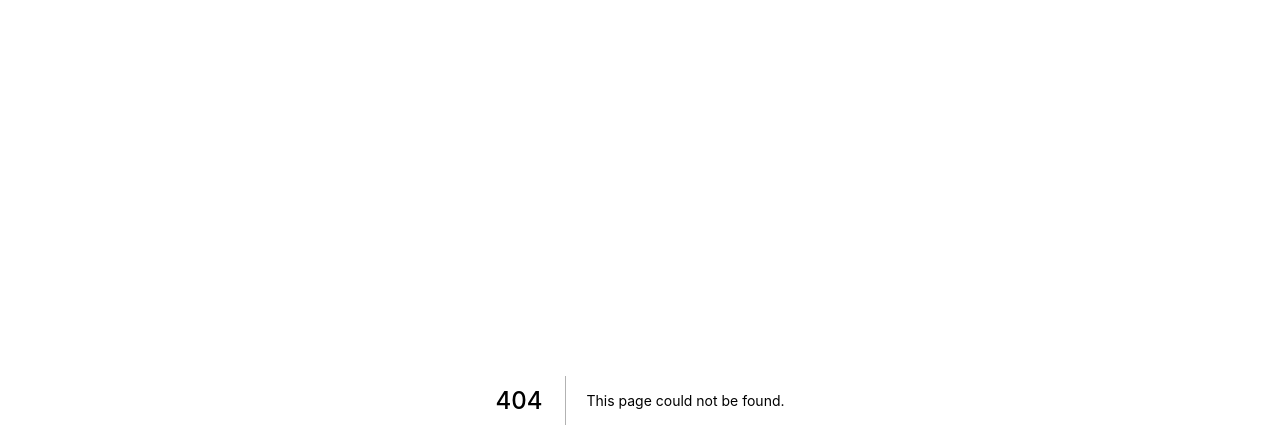
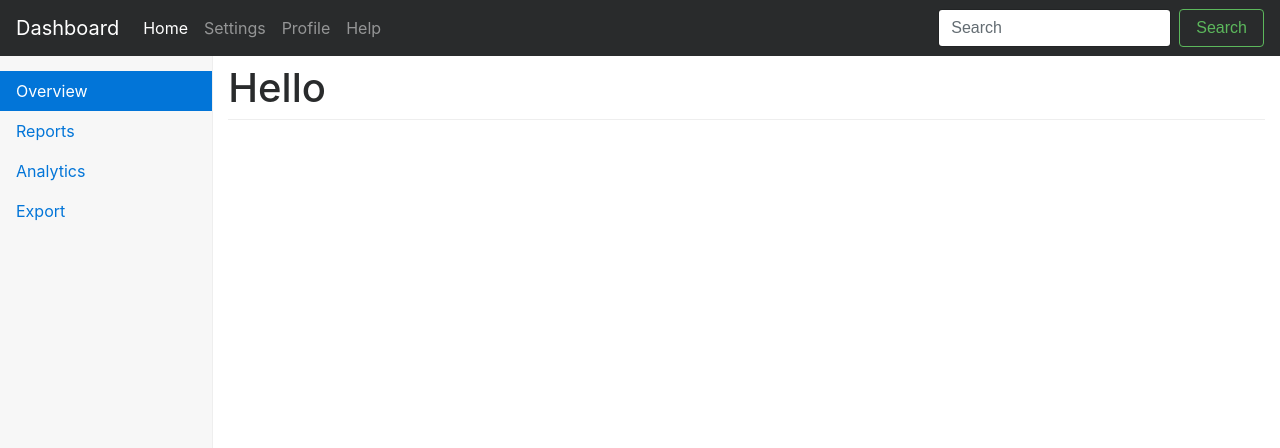
Before and after one commit to vpast/test-page-try, a Next.js app: page /examples/test in a window 1280 px wide. Before the commit this address had no page. Shown: the top 448 px of the page. Built offline with nearby package versions, Linux system fonts and the light colour scheme.

Commit message:
Layout fix and new examples add

```diff
--- a/components/Body.js
+++ b/components/Body.js
@@ -1,9 +1,7 @@
-import CardsWrap from "./CardsWrap"
-
-const Body = () => {
+const Body = (props) => {
   return (
     <div className="bodyPosition">
-      <CardsWrap />
+      {props.children}
     </div>
   )
 }
--- a/components/Layout.js
+++ b/components/Layout.js
@@ -3,7 +3,7 @@ import Header from "./Header"
 import Footer from "./Footer"
 import Body from "./Body"
 
-const Layout = ()=>{
+const Layout = (props)=>{
   return (
     <div className="container">
       <Head>
@@ -12,7 +12,9 @@ const Layout = ()=>{
         <title>Test Page</title>
       </Head>
       <Header />
-      <Body />
+      <Body>
+        {props.children}
+      </Body>
       <Footer />
     </div>
   )
--- /dev/null
+++ b/components/examples/DashboardLayout.js
@@ -0,0 +1,98 @@
+import Head from 'next/head'
+
+const DashboardLayout = (props) => {
+  return (
+    <div>
+      <Head>
+        <link rel="stylesheet" href="https://maxcdn.bootstrapcdn.com/bootstrap/4.0.0-alpha.6/css/bootstrap.min.css" integrity="sha384-rwoIResjU2yc3z8GV/NPeZWAv56rSmLldC3R/AZzGRnGxQQKnKkoFVhFQhNUwEyJ" crossorigin="anonymous" />
+        <link rel="stylesheet" href="/css/dashboard.css" />
+        <title>Dashboard Page</title>
+      </Head>
+      <nav className="navbar navbar-toggleable-md navbar-inverse fixed-top bg-inverse">
+        <button
+          className="navbar-toggler navbar-toggler-right hidden-lg-up"
+          type="button"
+          data-toggle="collapse"
+          data-target="#navbarsExampleDefault"
+          aria-controls="navbarsExampleDefault"
+          aria-expanded="false"
+          aria-label="Toggle navigation"
+        >
+          <span className="navbar-toggler-icon" />
+        </button>
+        <a className="navbar-brand" href="#">
+          Dashboard
+        </a>
+        <div className="collapse navbar-collapse" id="navbarsExampleDefault">
+          <ul className="navbar-nav mr-auto">
+            <li className="nav-item active">
+              <a className="nav-link" href="#">
+                Home <span className="sr-only">(current)</span>
+              </a>
+            </li>
+            <li className="nav-item">
+              <a className="nav-link" href="#">
+                Settings
+              </a>
+            </li>
+            <li className="nav-item">
+              <a className="nav-link" href="#">
+                Profile
+              </a>
+            </li>
+            <li className="nav-item">
+              <a className="nav-link" href="#">
+                Help
+              </a>
+            </li>
+          </ul>
+          <form className="form-inline mt-2 mt-md-0">
+            <input
+              className="form-control mr-sm-2"
+              type="text"
+              placeholder="Search"
+            />
+            <button
+              className="btn btn-outline-success my-2 my-sm-0"
+              type="submit"
+            >
+              Search
+            </button>
+          </form>
+        </div>
+      </nav>
+      <div className="container-fluid">
+        <div className="row">
+          <nav className="col-sm-3 col-md-2 hidden-xs-down bg-faded sidebar">
+            <ul className="nav nav-pills flex-column">
+              <li className="nav-item">
+                <a className="nav-link active" href="#">
+                  Overview <span className="sr-only">(current)</span>
+                </a>
+              </li>
+              <li className="nav-item">
+                <a className="nav-link" href="#">
+                  Reports
+                </a>
+              </li>
+              <li className="nav-item">
+                <a className="nav-link" href="#">
+                  Analytics
+                </a>
+              </li>
+              <li className="nav-item">
+                <a className="nav-link" href="#">
+                  Export
+                </a>
+              </li>
+            </ul>
+          </nav>
+          <main className="col-sm-9 offset-sm-3 col-md-10 offset-md-2 pt-3">
+            {props.children}
+          </main>
+        </div>
+      </div>
+    </div>
+  );
+};
+export default DashboardLayout;
--- /dev/null
+++ b/pages/examples/test.js
@@ -0,0 +1,11 @@
+import DashboardLayout from "../../components/examples/DashboardLayout"
+
+const TestPage = () => {
+  return(
+    <DashboardLayout>
+      <h1>Hello</h1>
+    </DashboardLayout>
+  )
+}
+
+export default TestPage
--- /dev/null
+++ b/public/css/dashboard.css
@@ -0,0 +1,70 @@
+/*
+ * Base structure
+ */
+
+/* Move down content because we have a fixed navbar that is 50px tall */
+body {
+  padding-top: 50px;
+}
+
+/*
+ * Typography
+ */
+
+h1 {
+  margin-bottom: 20px;
+  padding-bottom: 9px;
+  border-bottom: 1px solid #eee;
+}
+
+/*
+ * Sidebar
+ */
+
+.sidebar {
+  position: fixed;
+  top: 51px;
+  bottom: 0;
+  left: 0;
+  z-index: 1000;
+  padding: 20px;
+  overflow-x: hidden;
+  overflow-y: auto; /* Scrollable contents if viewport is shorter than content. */
+  border-right: 1px solid #eee;
+}
+
+/* Sidebar navigation */
+.sidebar {
+  padding-left: 0;
+  padding-right: 0;
+}
+
+.sidebar .nav {
+  margin-bottom: 20px;
+}
+
+.sidebar .nav-item {
+  width: 100%;
+}
+
+.sidebar .nav-item + .nav-item {
+  margin-left: 0;
+}
+
+.sidebar .nav-link {
+  border-radius: 0;
+}
+
+/*
+ * Dashboard
+ */
+
+ /* Placeholders */
+.placeholders {
+  padding-bottom: 3rem;
+}
+
+.placeholder img {
+  padding-top: 1.5rem;
+  padding-bottom: 1.5rem;
+}
```
Also changed, not shown: components/Card.js (+2 -5 lines), components/examples/ContentCircles.js (added, +36 -0 lines), components/ui/buttons/Button.js (added, +13 -0 lines), data/questions.js (+6 -6 lines), pages/examples/dashboard.js (added, +12 -0 lines), pages/index.js (+4 -3 lines), pages/tests/[test_id].js (renamed from pages/tests/[title].js, +3 -3 lines).
